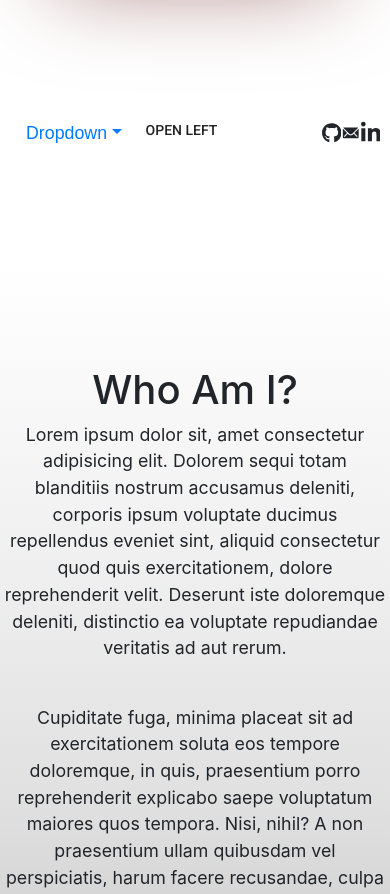
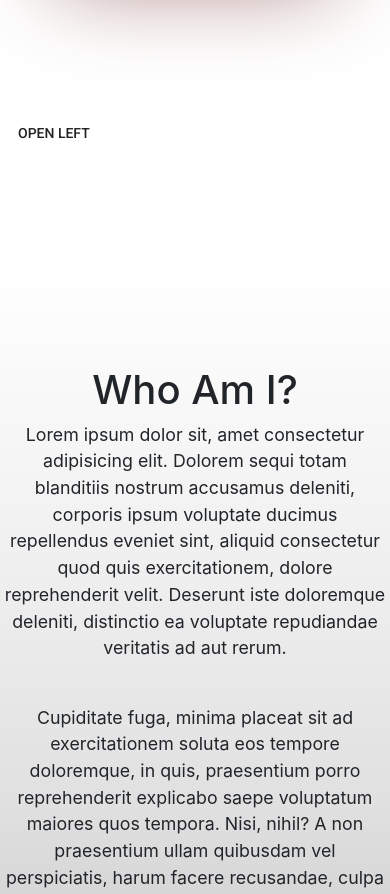
Before and after one commit to reubenvas/portfolio, a React (Create React App) app: page / in a window 390 px wide. Shown: the part 1420-2314 px from the top of the page. Built offline with nearby package versions, Linux system fonts and the light colour scheme; a web font is replaced by a local one.

Commit message:
mobile styling

```diff
--- a/src/App.css
+++ b/src/App.css
@@ -44,19 +44,26 @@
 
 .navbar-container {
   z-index: 10;
-  background-color: rgba(255, 255, 255, 0.623);
+  background-color: rgba(255, 255, 255, 0.823);
   /* background-image: linear-gradient(to left top, #b5365c, #c6405a, #d54b57, #e35853, #ef664e, #f67647, #fb8740, #fd9839, #f9ae32, #f2c433, #e6da3d, #d7ef50); */
   /* ändra box-shadow här så den blir mindre på Home */
   transition: box-shadow .5s;
   font-family: 'Source Sans Pro', sans-serif;
   position: sticky;
   top: 0;
-  width: 100vw;
   height: 8vh;
   display: flex;
   justify-content: space-between;
   align-items: center;
   padding: 0 10px;
+  width: 100vw;
+}
+
+.navbar-content {
+  width: 100vw;
+  display: flex;
+  justify-content: space-between;
+  align-items: center;
 }
 
 .profileLink-container {
--- a/src/components/NavigationBar.js
+++ b/src/components/NavigationBar.js
@@ -43,21 +43,12 @@ class NavigationBar extends Component {
     }
 
     menu = () => {
+        // ADD LINKS TO MOBILE VIEW AS WELL AND MAKE SHADOW WORK!
         if (this.state.mobileMenu) {
-            return (
-                <Nav>
-                    <NavDropdown title="Dropdown" id="collasible-nav-dropdown">
-                        <NavDropdown.Item href="#action/3.1">Action</NavDropdown.Item>
-                        <NavDropdown.Item href="#action/3.2">Another action</NavDropdown.Item>
-                        <NavDropdown.Item href="#action/3.3">Something</NavDropdown.Item>
-                        <NavDropdown.Divider />
-                        <NavDropdown.Item href="#action/3.4">Separated link</NavDropdown.Item>
-                    </NavDropdown>
-                    <Drawer />
-                </Nav>
-            );
+            return <Drawer />;
         }
         return (
+            <div className="navbar-content">
             <div className="link-container">
                 <Link
                     activeClass="active"
@@ -107,6 +98,13 @@ class NavigationBar extends Component {
                     About me
             </Link>
             </div>
+
+            <div className="profileLink-container">
+                    <FaGithub onClick={() => window.location.href = "https://github.com/reubenvas/"}/>
+                    <IoIosMail onClick={() => window.location.href = "mailto: reuben.vas@hotmail.com"}/>
+                    <FaLinkedinIn onClick={() => window.location.href = "https://www.linkedin.com/in/reuben-vas/"}/>
+            </div>
+            </div>
         );
     }
 
@@ -142,12 +140,6 @@ class NavigationBar extends Component {
         return (
             <nav className="navbar-container" style={{ "background-color": this.state.navColor, "box-shadow": this.state.boxShadow }}>
                 {this.menu()}
-
-                <div className="profileLink-container">
-                    <FaGithub onClick={() => window.location.href = "https://github.com/reubenvas/"}/>
-                    <IoIosMail onClick={() => window.location.href = "mailto: reuben.vas@hotmail.com"}/>
-                    <FaLinkedinIn onClick={() => window.location.href = "https://www.linkedin.com/in/reuben-vas/"}/>
-                </div>
             </nav>
         );
 
```
